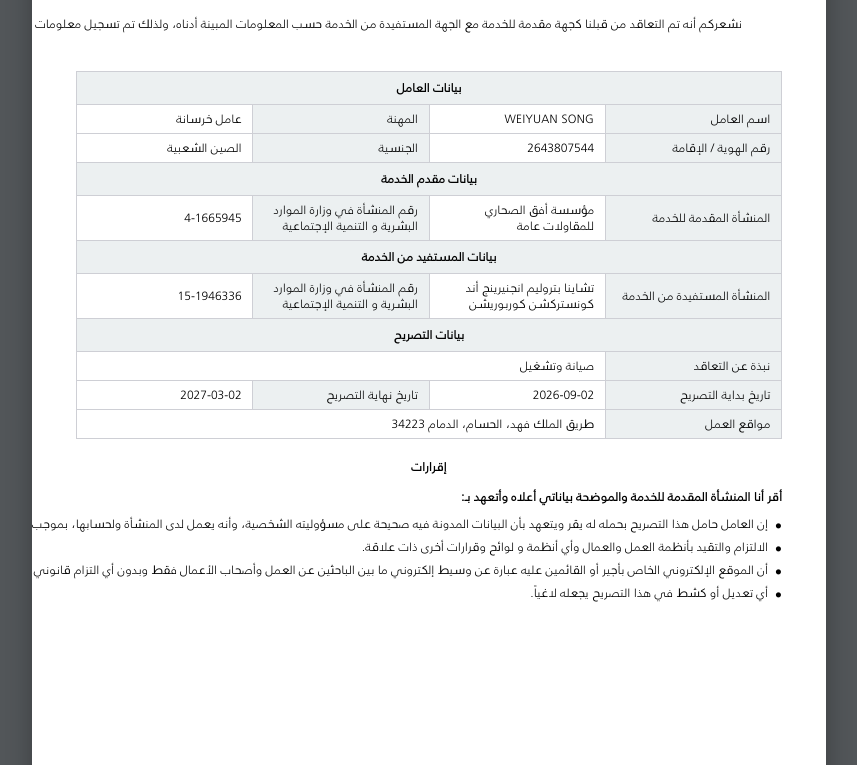
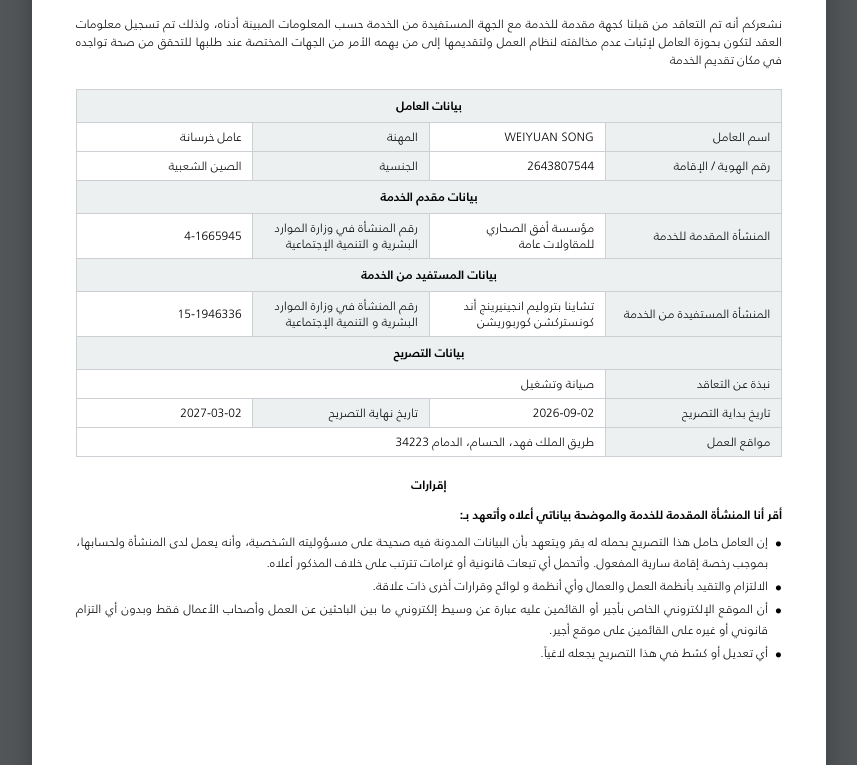
Before and after one commit to HaithamALNamer19/ageer, a website: page public/permit-document.html in a window 1280 px wide. Shown: the part 283-1048 px from the top of the page, without its empty margins (211-1068 px from the left). Drawn offline with Linux system fonts and the light colour scheme.

Commit message:
Fix text truncation, embed full Frutiger LT Arabic font family (45 Light & 65 Bold), and unify stroke thickness

```diff
--- a/public/permit-document.html
+++ b/public/permit-document.html
@@ -4,33 +4,37 @@
     <meta charset="UTF-8">
     <meta name="viewport" content="width=device-width, initial-scale=1.0">
     <title>تصريح أجير – تعاقد أجير</title>
-    <!-- خطوط عربية مطابقة للوثيقة الأصلية (Almarai كبديل رسمي لـ Frutiger LT Arabic) -->
-    <link rel="preconnect" href="https://fonts.googleapis.com">
-    <link rel="preconnect" href="https://fonts.gstatic.com" crossorigin>
-    <link href="https://fonts.googleapis.com/css2?family=Almarai:wght@300;400;700;800&display=swap" rel="stylesheet">
     <!-- مكتبة تصدير PDF العميل عالية الدقة (jsPDF + html2canvas مضمنة محلياً) -->
     <script src="/assets/html2pdf.bundle.min.js"></script>
     <style>
-        /* تضمين خط Frutiger LT Arabic الأصلي للوثيقة الرسمية 100% */
+        /* تضمين خط Frutiger LT Arabic الأصلي للوثيقة الرسمية 100% بكامل محارفه وأوزانه الأصلية */
         @font-face {
             font-family: 'FrutigerLTArabic-45Light';
             src: url('/assets/FrutigerLTArabic-45Light.ttf') format('truetype');
-            font-weight: 300 400 700;
-            font-style: normal;
-            font-display: block;
-        }
-
-        @font-face {
-            font-family: 'Almarai';
-            src: url('/assets/Almarai-Regular.ttf') format('truetype');
             font-weight: 400;
             font-style: normal;
             font-display: block;
         }
 
         @font-face {
-            font-family: 'Almarai';
-            src: url('/assets/Almarai-Bold.ttf') format('truetype');
+            font-family: 'FrutigerLTArabic-45Light';
+            src: url('/assets/FrutigerLTArabic-65Bold.ttf') format('truetype');
+            font-weight: 700;
+            font-style: normal;
+            font-display: block;
+        }
+
+        @font-face {
+            font-family: 'Frutiger LT Arabic';
+            src: url('/assets/FrutigerLTArabic-45Light.ttf') format('truetype');
+            font-weight: 400;
+            font-style: normal;
+            font-display: block;
+        }
+
+        @font-face {
+            font-family: 'Frutiger LT Arabic';
+            src: url('/assets/FrutigerLTArabic-65Bold.ttf') format('truetype');
             font-weight: 700;
             font-style: normal;
             font-display: block;
@@ -45,7 +49,7 @@
         }
 
         body {
-            font-family: 'FrutigerLTArabic-45Light', 'Almarai', Arial, sans-serif;
+            font-family: 'FrutigerLTArabic-45Light', 'Frutiger LT Arabic', Arial, sans-serif;
             background-color: #525659;
             color: #000000;
             min-height: 100vh;
@@ -506,15 +510,15 @@
                 </tr>
                 <tr>
                     <td class="cell-label">اسم العامل</td>
-                    <td id="pdf_workerName" class="cell-val worker-english-name">WEIYUAN SONG</td>
+                    <td id="pdf_workerName" class="cell-val worker-english-name">WEIYUAN&nbsp;SONG</td>
                     <td class="cell-label">المهنة</td>
-                    <td id="pdf_profession" class="cell-val">عامل خرسانة</td>
+                    <td id="pdf_profession" class="cell-val">عامل&nbsp;خرسانة</td>
                 </tr>
                 <tr>
                     <td class="cell-label">رقم الهوية / الإقامة</td>
                     <td id="pdf_idNumber" class="cell-val">2643807544</td>
                     <td class="cell-label">الجنسية</td>
-                    <td id="pdf_nationality" class="cell-val">الصين الشعبية</td>
+                    <td id="pdf_nationality" class="cell-val">الصين&nbsp;الشعبية</td>
                 </tr>
 
                 <!-- 2. ترويسة بيانات مقدم الخدمة -->
@@ -523,7 +527,7 @@
                 </tr>
                 <tr>
                     <td class="cell-label">المنشأة المقدمة للخدمة</td>
-                    <td id="pdf_facilityName" class="cell-val">مؤسسة أفق الصحاري<br>للمقاولات عامة</td>
+                    <td id="pdf_facilityName" class="cell-val">مؤسسة&nbsp;أفق&nbsp;الصحاري<br>للمقاولات&nbsp;عامة</td>
                     <td class="cell-label">رقم المنشأة في وزارة الموارد<br>البشرية و التنمية الإجتماعية</td>
                     <td id="pdf_facilityNumber" class="cell-val">4-1665945</td>
                 </tr>
@@ -534,7 +538,7 @@
                 </tr>
                 <tr>
                     <td class="cell-label">المنشأة المستفيدة من الخدمة</td>
-                    <td id="pdf_beneficiaryFacilityName" class="cell-val">تشاينا بتروليم انجنيرينج أند<br>كونستركشن كوربوريشن</td>
+                    <td id="pdf_beneficiaryFacilityName" class="cell-val">تشاينا&nbsp;بتروليم&nbsp;انجينيرينج&nbsp;أند<br>كونستركشن&nbsp;كوربوريشن</td>
                     <td class="cell-label">رقم المنشأة في وزارة الموارد<br>البشرية و التنمية الإجتماعية</td>
                     <td id="pdf_beneficiaryFacilityNumber" class="cell-val">15-1946336</td>
                 </tr>
@@ -545,7 +549,7 @@
                 </tr>
                 <tr>
                     <td class="cell-label">نبذة عن التعاقد</td>
-                    <td id="pdf_contractSummary" class="cell-val" style="border-left: none;">صيانة وتشغيل</td>
+                    <td id="pdf_contractSummary" class="cell-val" style="border-left: none;">صيانة&nbsp;وتشغيل</td>
                     <td colspan="2" class="cell-val" style="border-right: none;"></td>
                 </tr>
                 <tr>
@@ -556,7 +560,7 @@
                 </tr>
                 <tr>
                     <td class="cell-label">مواقع العمل</td>
-                    <td id="pdf_workLocations" colspan="3" class="cell-val">طريق الملك فهد، الحسام، الدمام 34223</td>
+                    <td id="pdf_workLocations" colspan="3" class="cell-val">طريق&nbsp;الملك&nbsp;فهد،&nbsp;الحسام،&nbsp;الدمام&nbsp;34223</td>
                 </tr>
             </tbody>
         </table>
@@ -595,30 +599,29 @@
             return `تصريح_أجير_${num}_${name}.pdf`;
         }
 
-        // ضمان بقاء المسافات بين الكلمات العربية كاملة ومطابقة 100% دون أن تدمجها مكتبة الـ PDF
-        function preserveSpacesInDocument() {
-            const container = document.getElementById('pdfContent');
-            if (!container) return;
-            const walker = document.createTreeWalker(container, NodeFilter.SHOW_TEXT, null, false);
-            let node;
-            while (node = walker.nextNode()) {
-                // نغير فقط النصوص الفعلية التي تحتوي على كلمات وليس المسافات بين وسوم HTML
-                if (node.nodeValue && node.nodeValue.trim().length > 0 && node.nodeValue.includes(' ')) {
-                    node.nodeValue = node.nodeValue.replace(/ /g, '\u00A0');
+        // حماية المسافات في خلايا الجدول فقط لضمان عدم اندماج الكلمات في تصدير الـ PDF
+        function preserveTableSpaces() {
+            const table = document.querySelector('.unified-table');
+            if (!table) return;
+            const cells = table.querySelectorAll('.cell-val, .cell-label');
+            cells.forEach(cell => {
+                // نغير فقط الخلايا البسيطة التي لا تحتوي على وسوم فرعية لتفادي كسر الـ HTML
+                if (cell.children.length === 0 && cell.textContent && cell.textContent.includes(' ')) {
+                    cell.innerHTML = cell.textContent.trim().replace(/\s+/g, '&nbsp;');
                 }
-            }
+            });
         }
 
-        // تطبيق حفظ المسافات عند تحميل الصفحة
+        // تطبيق حفظ مسافات الجدول عند تحميل الصفحة
         if (document.readyState === 'loading') {
-            document.addEventListener('DOMContentLoaded', preserveSpacesInDocument);
+            document.addEventListener('DOMContentLoaded', preserveTableSpaces);
         } else {
-            preserveSpacesInDocument();
+            preserveTableSpaces();
         }
 
         // توليد ملف PDF عالي الدقة محلياً في المتصفح بحجم صفحة A4 واحدة فقط 100%
         async function generateClientPdf(filename) {
-            preserveSpacesInDocument();
+            preserveTableSpaces();
             if (document.fonts && document.fonts.ready) {
                 await document.fonts.ready;
             }
```
Also changed, not shown: server.js (+21 -12 lines), public/assets/FrutigerLTArabic-45Light.ttf, public/assets/FrutigerLTArabic-65Bold.ttf (added).
